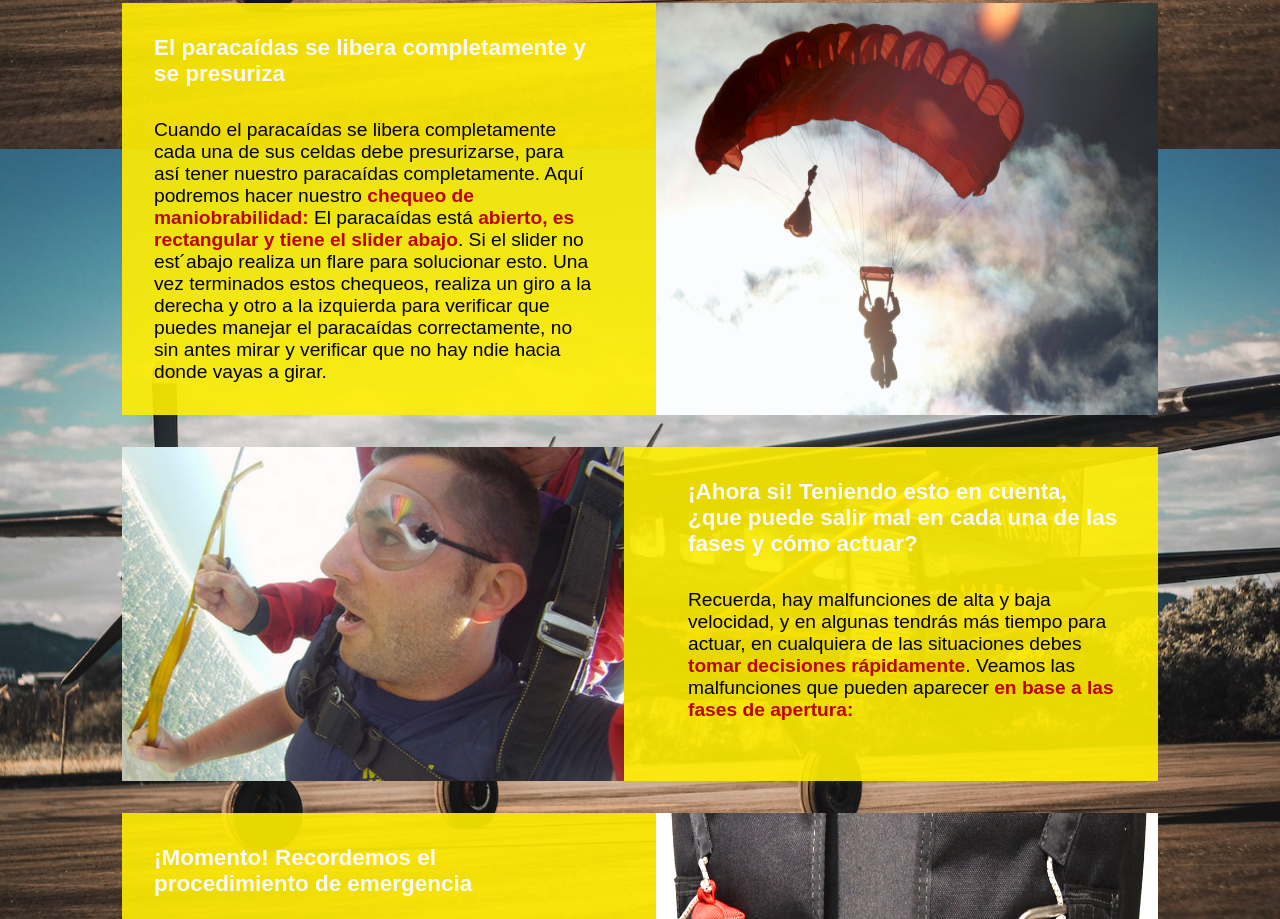
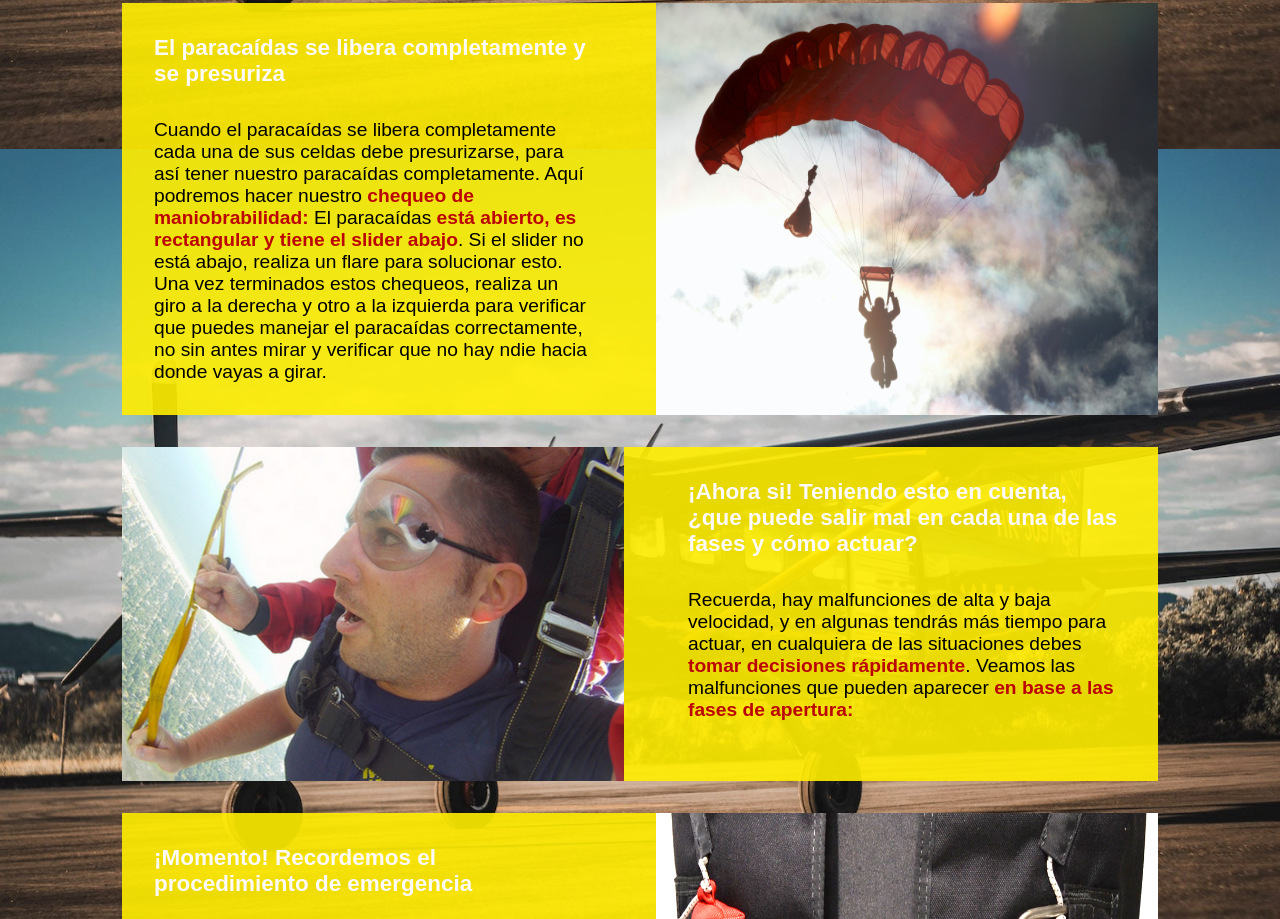
Before and after one commit to jmcuestasb/malfunctions_skydive, a website: page index.html in a window 1280 px wide. Shown: the part 4051-4970 px from the top of the page. Drawn offline with nearby package versions, Linux system fonts and the light colour scheme; a web font is replaced by a local one.

Commit message:
maniobarbilidad

```diff
--- a/index.html
+++ b/index.html
@@ -133,7 +133,7 @@
             <h3>El paracaídas se libera completamente y se presuriza</h3>
             <p>
                 Cuando el paracaídas se libera completamente cada una de sus celdas debe presurizarse,
-                para así tener nuestro paracaídas completamente. Aquí podremos hacer nuestro <a>chequeo de maniobrabilidad:</a> El paracaídas está<a> abierto, es rectangular y tiene el slider abajo</a>. Si el slider no est´abajo realiza un flare para solucionar esto. Una vez terminados estos chequeos, realiza un giro a la derecha y otro a la izquierda para verificar que puedes manejar el paracaídas correctamente, no sin antes mirar y verificar que no hay ndie hacia donde vayas a girar.
+                para así tener nuestro paracaídas completamente. Aquí podremos hacer nuestro <a>chequeo de maniobrabilidad:</a> El paracaídas <a>está abierto, es rectangular y tiene el slider abajo</a>. Si el slider no está abajo, realiza un flare para solucionar esto. Una vez terminados estos chequeos, realiza un giro a la derecha y otro a la izquierda para verificar que puedes manejar el paracaídas correctamente, no sin antes mirar y verificar que no hay ndie hacia donde vayas a girar.
             </p>
     </div>
     </section>
```
